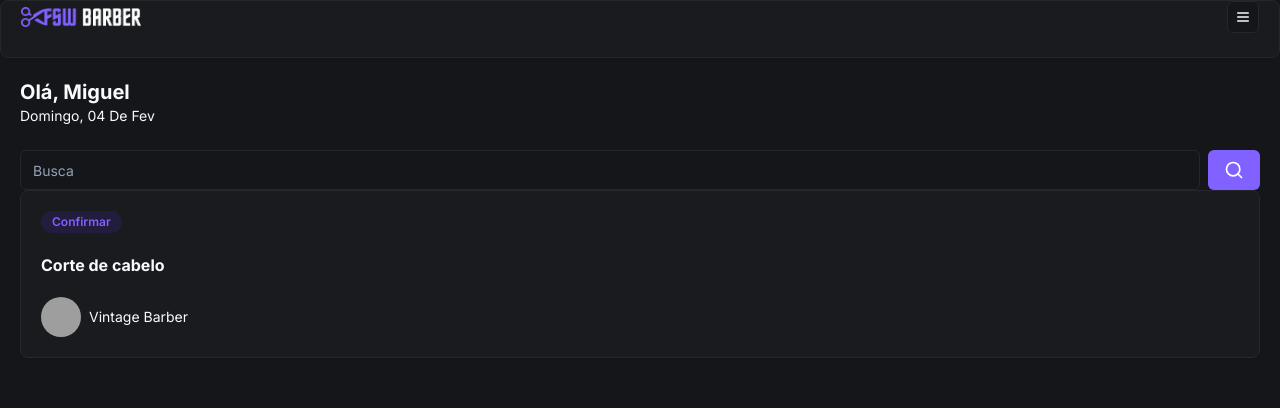
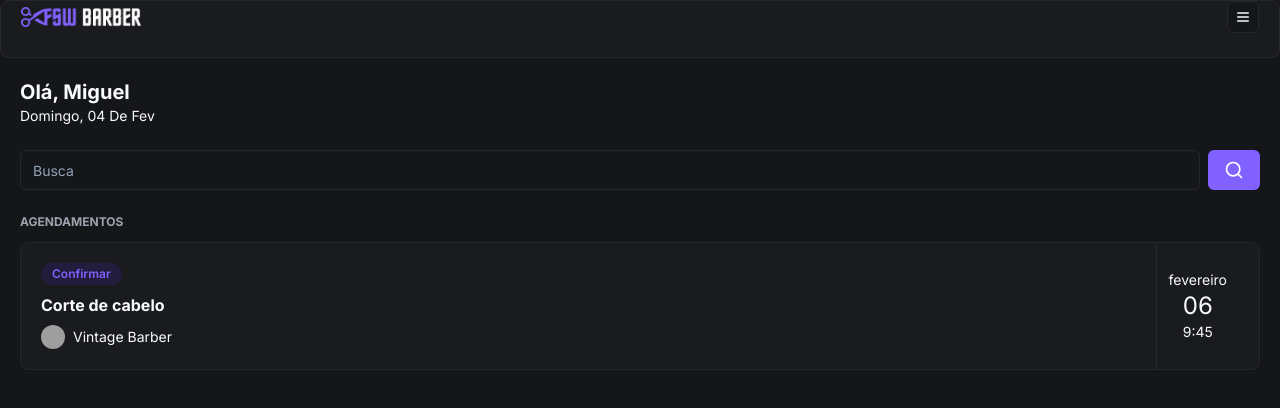
Before and after one commit to JoaoNetoDev-code/FSW-BarberShop, a Next.js app: page / in a window 1280 px wide. Shown: the top 408 px of the page. Built offline with nearby package versions, Linux system fonts and the light colour scheme; grey boxes are pictures that could not be loaded.

Commit message:
feat: add initial booking component

```diff
--- a/app/(home)/page.tsx
+++ b/app/(home)/page.tsx
@@ -10,15 +10,19 @@ export default function Home() {
       <Header />
       <div className="px-5 pt-5">
           <h2 className="text-xl font-bold">Olá, Miguel</h2>
-          <p className="capitalize text-sm">{format(new Date, "EEEE',' dd 'de' MMM",{
+          <p className="capitalize text-sm">
+            {format(new Date, "EEEE',' dd 'de' MMM",{
             locale: ptBR,
-          })}</p>
+          })}
+          </p>
       </div>
 
       <div className="px-5 mt-6">
       <Search />
       </div>
-      <div className="px-5">
+
+      <div className="px-5 mt-6">
+        <h2 className="mb-3 text-xs uppercase text-gray-400 font-bold">Agendamentos</h2>
         <Bookings />
       </div>
     </>
--- a/app/_components/booking-items.tsx
+++ b/app/_components/booking-items.tsx
@@ -5,13 +5,13 @@ import { Card, CardContent } from "./ui/card";
 const Bookings = () => {
   return (
     <Card>
-      <CardContent className="p-5">
-        <div className="flex flex-col gap-5">
+      <CardContent className="p-5 flex justify-between py-0">
+        <div className="flex flex-col gap-2 py-5">
           <Badge className="bg-[#221C3D] text-primary hover:bg-[#221C3D] w-fit">Confirmar</Badge>
           <h2 className="font-bold">Corte de cabelo</h2>
 
           <div className="flex items-center gap-2">
-            <Avatar>
+            <Avatar className="h-6 w-6">
               <AvatarImage src="https://utfs.io/f/2118f76e-89e4-43e6-87c9-8f157500c333-b0ps0b.png"/>
 
               <AvatarFallback>P</AvatarFallback>
@@ -20,6 +20,12 @@ const Bookings = () => {
             <h3 className="text-sm">Vintage Barber</h3>
           </div>
         </div>
+
+        <div className="flex flex-col items-center justify-center px-3 border-l border-solid border-secondary">
+          <p className="text-sm">fevereiro</p>
+          <p className="text-2xl">06</p>
+          <p className="text-sm">9:45</p>
+        </div>
       </CardContent>
     </Card>
   );
--- /dev/null
+++ b/lib/utils.ts
@@ -0,0 +1,6 @@
+import { type ClassValue, clsx } from "clsx"
+import { twMerge } from "tailwind-merge"
+
+export function cn(...inputs: ClassValue[]) {
+  return twMerge(clsx(inputs))
+}
```
